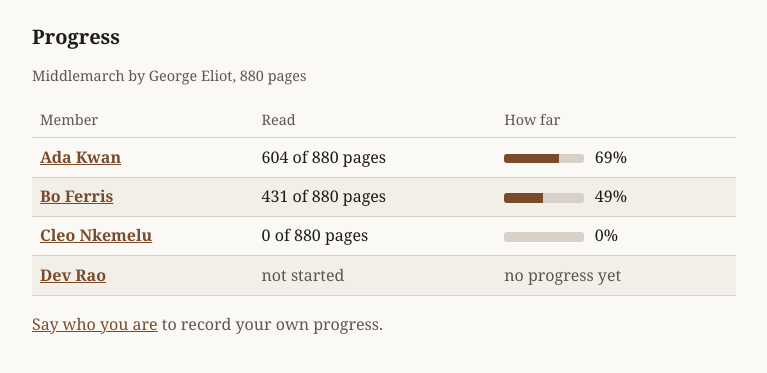
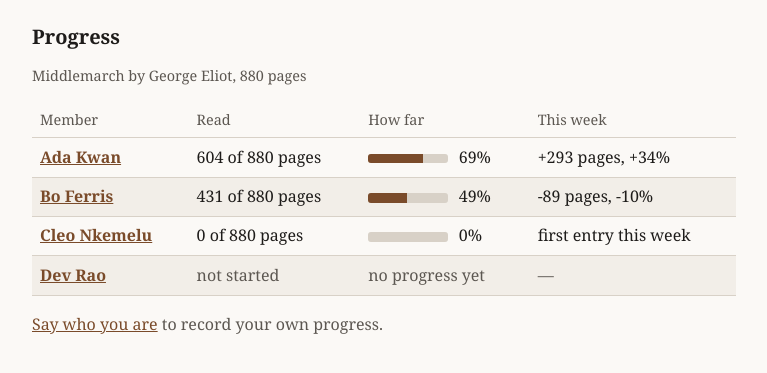
Before and after one commit to rferper/reading_club_manager, a Django app: page /progress/ in a window 1280 px wide. Shown: the part 128-501 px from the top of the page, without its empty margins (256-1023 px from the left). Run offline with Django 5.2, Linux system fonts and the light colour scheme; data comes from the database, SQL or seed files in the repository.

Commit message:
Show recent movement on the progress overview (#32)
Co-Authored-By: Claude Sonnet 5.5 <noreply@anthropic.com>

```diff
--- a/club/templates/club/progress.html
+++ b/club/templates/club/progress.html
@@ -27,6 +27,7 @@
           <th scope="col">Member</th>
           <th scope="col">Read</th>
           <th scope="col">How far</th>
+          <th scope="col">This week</th>
         </tr>
       </thead>
       <tbody>
@@ -69,6 +70,19 @@
                 <span class="empty">no page or chapter count recorded</span>
               {% endif %}
             </td>
+
+            <td>
+              {% comment %}
+                Words, never colour or an arrow, carry the direction
+                (decision #27). Nothing recorded in this unit: a dash, not a
+                zero.
+              {% endcomment %}
+              {% if row.movement %}
+                {{ row.movement.text }}
+              {% else %}
+                <span class="empty">&mdash;</span>
+              {% endif %}
+            </td>
           </tr>
         {% endfor %}
       </tbody>
--- a/club/views.py
+++ b/club/views.py
@@ -375,6 +375,50 @@ def progress_update(request):
     )
 
 
+# How far back "this week" on the overview reaches (decision #41). One named
+# constant: not a setting, a form field or a query parameter. #53 may revise it.
+RECENT_DAYS = 7
+
+
+def _movement(book, member):
+    """What the "This week" cell says for one annotated member, or ``None``.
+
+    ``None`` when there is nothing to say: nothing recorded in the book's
+    unit, or a count with no in-unit entry behind it (an admin edit leaves no
+    dot - #51). Otherwise a ``(kind, text)`` pair: ``"first"`` when the only
+    in-unit entry is inside the window, ``"same"`` when the count is where the
+    baseline left it, ``"change"`` with the signed text. The baseline is the
+    newest entry at or before the window start, else the oldest inside it.
+    The percentage is `Book.percent_of()` on both ends, as percentage points,
+    and is left out when the book has no total or the points did not move.
+    """
+    if member.recorded_units is None:
+        return None
+
+    baseline = member.baseline_before
+    if baseline is None:
+        baseline = member.baseline_inside
+
+    if baseline is None:
+        return None
+
+    if member.baseline_before is None and member.entry_count == 1:
+        return {"kind": "first", "text": "first entry this week"}
+
+    change = member.recorded_units - baseline
+    if change == 0:
+        return {"kind": "same", "text": "no change this week"}
+
+    text = book.describe_change(change)
+    points = None
+    if book.percent_of(baseline) is not None:
+        points = book.percent_of(member.recorded_units) - book.percent_of(baseline)
+    if points:
+        text += f", {'+' if points > 0 else '-'}{abs(points)}%"
+
+    return {"kind": "change", "text": text}
+
+
 def progress_overview(request):
     """Who is ahead and who is behind on the current book.
 
@@ -391,12 +435,26 @@ def progress_overview(request):
     A member with nothing recorded is annotated `None`, which is not the same
     as a recorded zero — the page says "not started" for one and "0 of 880
     pages" for the other — but both sort to the bottom and neither is left out.
+
+    The "This week" cell (#32, decision #41) is three more correlated
+    subqueries on the same roster query, over the member's in-unit
+    `ProgressEntry` rows: the newest entry at or before the window start, the
+    oldest one inside it, and how many in-unit entries there are. Still two
+    queries for the page, whatever the roster or the length of any trail.
     """
     book = Book.objects.current()
     rows = []
 
     if book is not None:
         unit_column = book.unit_column
+        window_start = timezone.now() - datetime.timedelta(days=RECENT_DAYS)
+        # Only entries in the unit the book is counted in now (decision #27);
+        # the rest are ignored, never converted.
+        entries = ProgressEntry.objects.filter(
+            progress__member=OuterRef("pk"),
+            progress__book=book,
+            **{f"{unit_column}__isnull": False},
+        )
         members = (
             Member.objects.filter(is_active=True)
             .annotate(
@@ -408,7 +466,23 @@ def progress_overview(request):
                     # into the subquery.
                     .order_by()
                     .values(unit_column)[:1]
-                )
+                ),
+                baseline_before=Subquery(
+                    entries.filter(recorded_on__lte=window_start)
+                    .order_by("-recorded_on", "-pk")
+                    .values(unit_column)[:1]
+                ),
+                baseline_inside=Subquery(
+                    entries.filter(recorded_on__gt=window_start)
+                    .order_by("recorded_on", "pk")
+                    .values(unit_column)[:1]
+                ),
+                entry_count=Subquery(
+                    entries.order_by()
+                    .values("progress")
+                    .annotate(total=Count("pk"))
+                    .values("total")[:1]
+                ),
             )
             .order_by(F("recorded_units").desc(nulls_last=True), Lower("name"))
         )
@@ -425,6 +499,7 @@ def progress_overview(request):
                     else book.percent_of(member.recorded_units)
                 ),
                 "has_recorded": member.recorded_units is not None,
+                "movement": _movement(book, member),
             }
             for member in members
         ]
```
Also changed, not shown: club/tests/test_progress_overview.py (+3 -3 lines).
